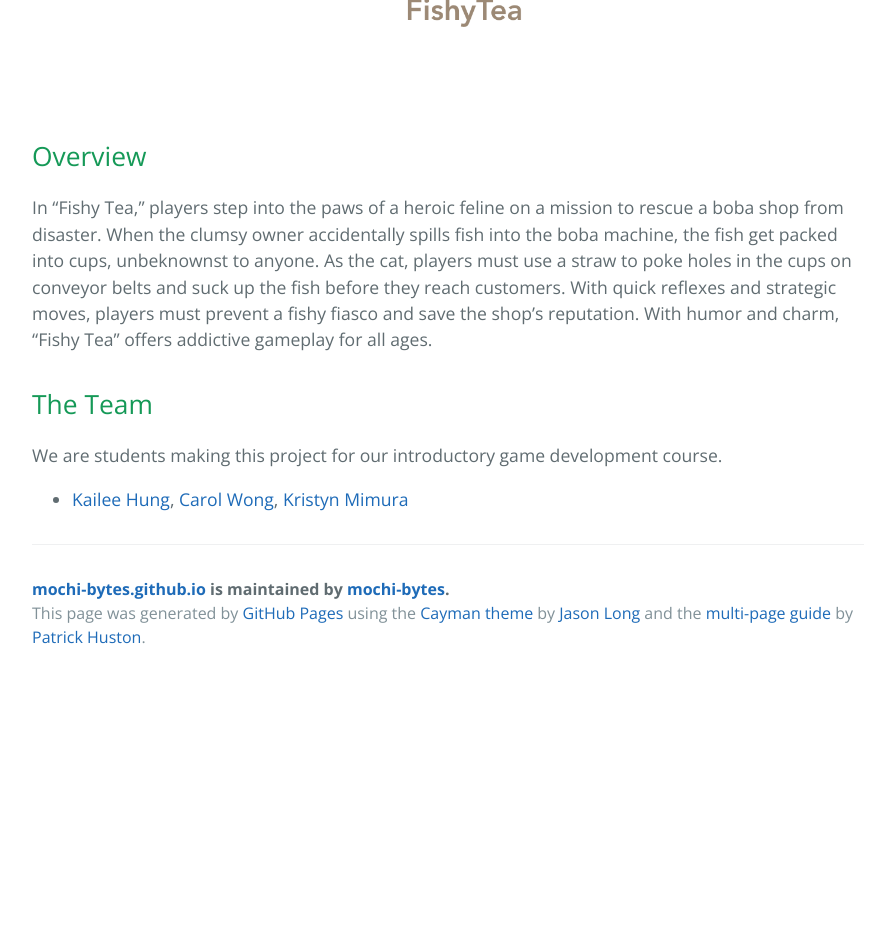
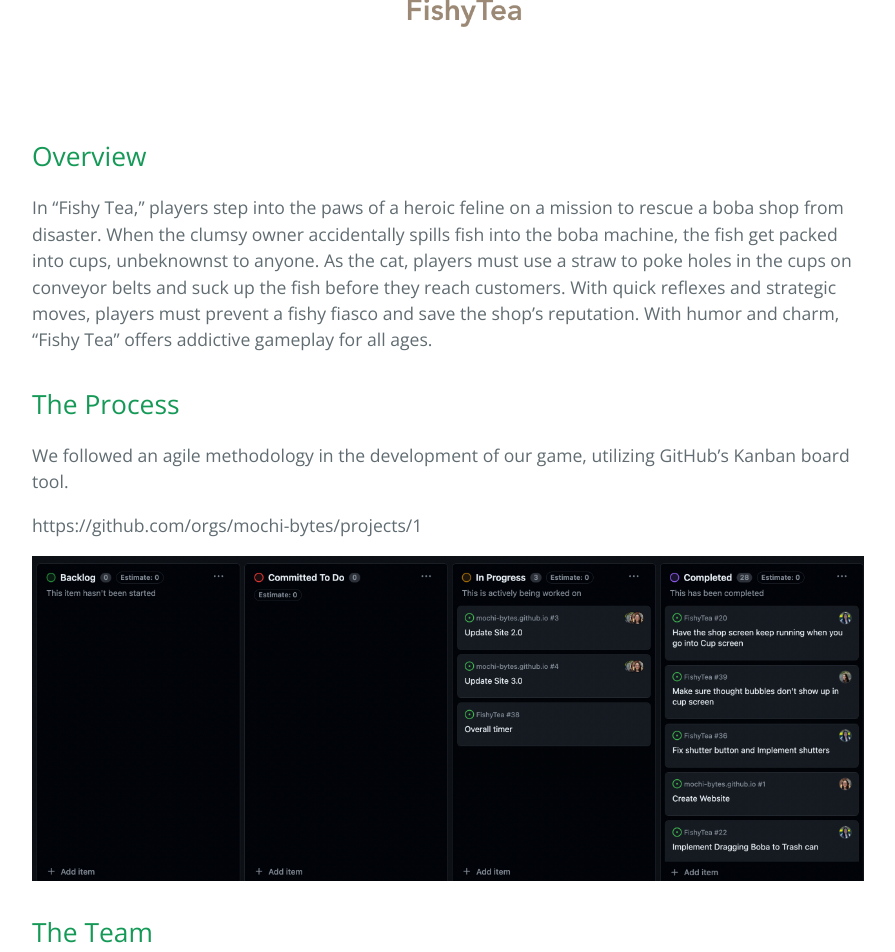
Before and after one commit to mochi-bytes/mochi-bytes.github.io, a Jekyll site: the page built from index.md, in a window 1280 px wide and 1400 px high, scrolled down 677 px. Shown: the top 952 px of the window, without its empty margins (192-1087 px from the left). Built offline with Jekyll 4.4.1, drawn with Linux system fonts in a browser that asks for light colours; before the commit the page ends 1358 px from its top, so only the background shows below that; some of the changed text lies outside the part shown.

Commit message:
Update with requirements

```diff
--- a/index.md
+++ b/index.md
@@ -10,8 +10,38 @@
 
 In "Fishy Tea," players step into the paws of a heroic feline on a mission to rescue a boba shop from disaster. When the clumsy owner accidentally spills fish into the boba machine, the fish get packed into cups, unbeknownst to anyone. As the cat, players must use a straw to poke holes in the cups on conveyor belts and suck up the fish before they reach customers. With quick reflexes and strategic moves, players must prevent a fishy fiasco and save the shop's reputation. With humor and charm, "Fishy Tea" offers addictive gameplay for all ages.
 
+## The Process
+
+We followed an agile methodology in the development of our game, utilizing GitHub's Kanban board tool.
+
+https://github.com/orgs/mochi-bytes/projects/1
+
+<img src="Assets/Kanban.png" alt="first-brainstorm" style="display: block; margin-left: auto; margin-right: auto;"/>
+
 ## The Team
 
 We are students making this project for our introductory game development course.
 
-* [Kailee Hung](https://kaileehung.github.io/), [Carol Wong](https://carolwong492.github.io/), [Kristyn Mimura](https://kristyn-mimura.github.io/)
+<div style="display: flex; text-align: center; justify-content: space-between; max-width: 500px;">
+    <div style="display: flex; flex-direction: column;">
+        <a href="https://kaileehung.github.io/" target="_blank">
+            <img src="Assets/kailee.png" height="150px" alt="Kailee Hung" style="border-radius: 5px;">
+        <div><b>Kailee Hung</b></div>
+        <div style="font-size: 0.7rem">ICS Senior<br>https://kaileehung.github.io/</div>
+        </a>
+    </div>
+    <div>
+        <a href="https://kristyn-mimura.github.io/" target="_blank">
+            <img src="Assets/kristyn.png" height="150px" alt="Kristyn Mimura" style="border-radius: 5px;">
+         <div><b>Kristyn Mimura</b></div>
+        <div style="font-size: 0.7rem">ICS Senior<br>https://kristyn-mimura.github.io/</div>
+        </a>
+    </div>
+    <div>
+        <a href="https://carolwong492.github.io/" target="_blank">
+            <img src="Assets/carol.png" height="150px" alt="Carol Wong" style="border-radius: 5px;">
+        <div><b>Carol Wong</b></div>
+        <div style="font-size: 0.7rem">ICS Senior<br>https://carolwong492.github.io/</div>
+        </a>
+    </div>
+</div>
```
Also changed, not shown: Assets/Kanban.png (added), Assets/kailee.png (added), 2 other files.
